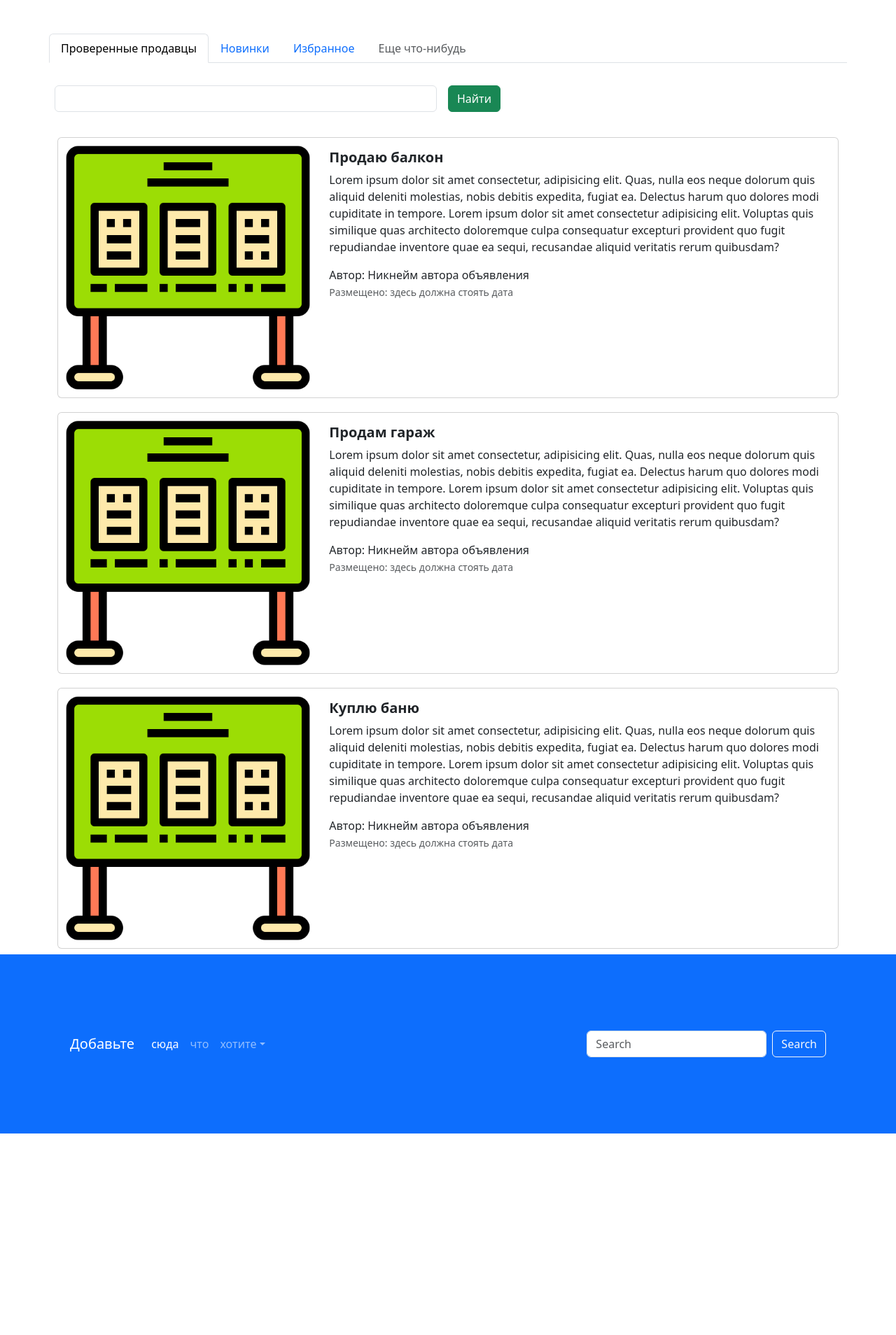
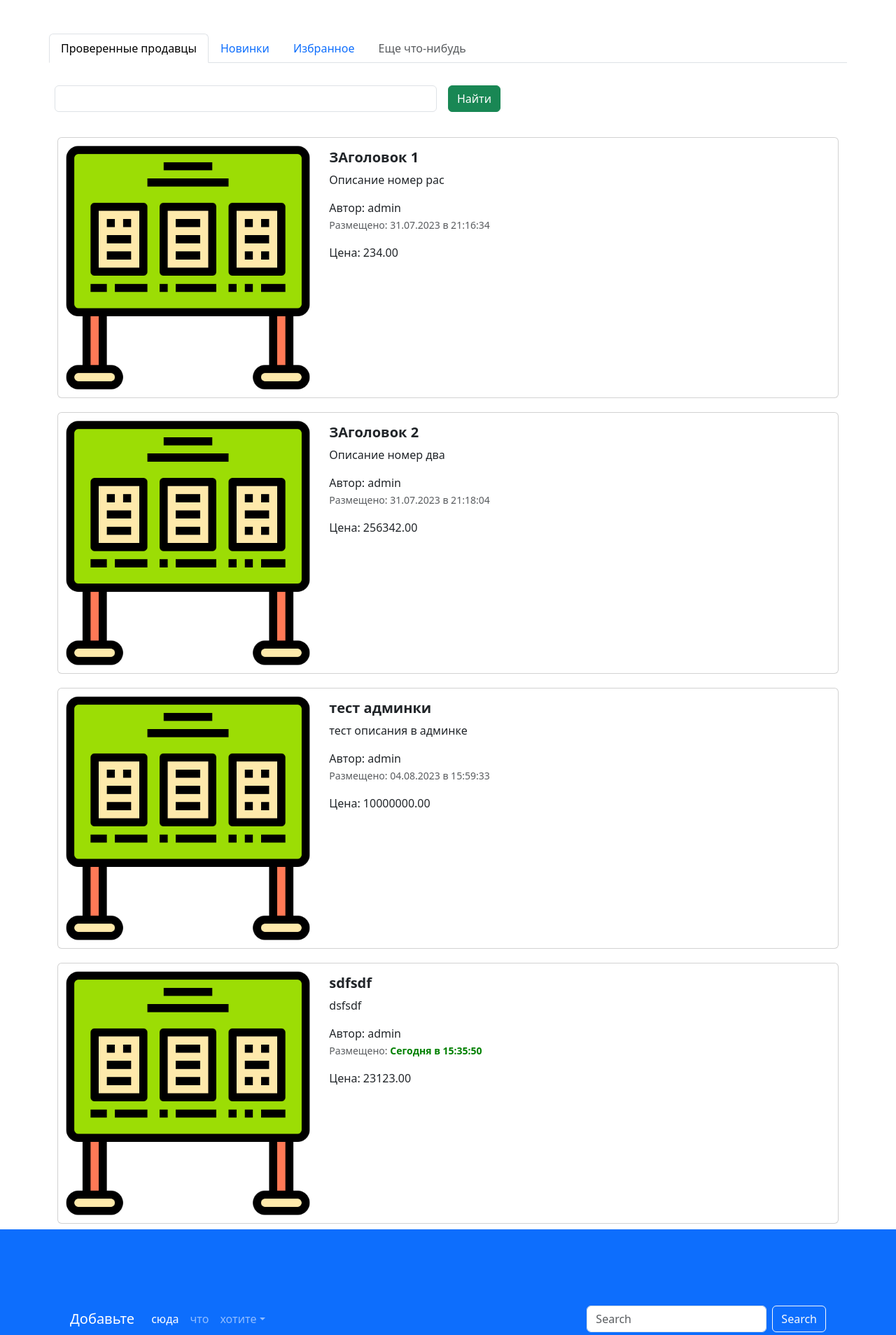
Before and after one commit to AngelinShp/Maximum, a Django app: page / in a window 1280 px wide. Shown: the part 700-2608 px from the top of the page at 70% size. Before the commit the page ends 2320 px from the top, so only its background shows below. Run offline with Django 4.2, Linux system fonts and the light colour scheme; data comes from the database, SQL or seed files in the repository; both versions use the stored data as it was after the commit; some libraries are stand-ins or nearby versions.

Commit message:
Наполнение шаблонов + внешний ключ

```diff
--- a/Django_projango/advert/admin.py
+++ b/Django_projango/advert/admin.py
@@ -4,11 +4,11 @@ from .models import Advertisement
 # Register your models here.
 class AdvertisementAdmin(admin.ModelAdmin):
     list_display = ['id', 'title', 'description', 'price',
-                    'created_date', 'updated_date', 'auction']
+                    'created_date', 'updated_date', 'auction', 'user']
     list_filter = ['auction', 'created_at']
     actions = ['make_auction_false', 'make_auction_true']
     fieldsets = (
-        ('Общее', {'fields': ('title', 'description')}),
+        ('Общее', {'fields': ('title', 'description', 'user')}),
 
         ('Финансы', {'fields': ('price', 'auction'),
                      'classes': ['collapse']
--- a/Django_projango/advert/models.py
+++ b/Django_projango/advert/models.py
@@ -1,10 +1,12 @@
 from django.contrib import admin
 from django.db import models
-
 # Create your models here.
 from django.utils import timezone
 from django.utils.html import format_html
 
+from django.contrib.auth import get_user_model
+
+User=get_user_model()
 
 class Advertisement(models.Model):
     title = models.CharField('Заголовок', max_length=128)
@@ -13,6 +15,7 @@ class Advertisement(models.Model):
     auction = models.BooleanField('Торг', help_text='Отметьте, уместен ли торг')
     created_at = models.DateTimeField(auto_now_add=True)
     updated_at = models.DateTimeField(auto_now=True)
+    user=models.ForeignKey(User, verbose_name='Пользователь', on_delete=models.CASCADE)
 
     @admin.display(description='Дата создания')
     def created_date(self):
--- a/Django_projango/advert/views.py
+++ b/Django_projango/advert/views.py
@@ -3,7 +3,12 @@ from django.http import HttpResponse
 
 # Create your views here.
 # прописываем, что можно вернуть на к-нибудь запрос
+from .models import Advertisement
+
+
 def index(request):
-    return render(request, 'index.html')
+    advertisements=Advertisement.objects.all()
+    context={'advertisements': advertisements}
+    return render(request, 'index.html', context)
 def top_sellers(request):
     return render(request, 'top-sellers.html')
--- a/Django_projango/templates/index.html
+++ b/Django_projango/templates/index.html
@@ -94,6 +94,7 @@
       </div>
     </form>
   </div>
+  {% for adv in advertisements %}
   <div class="col">
     <div class="card mb-2" style="max-width: 1200px; margin-top: 20px;">
       <div class="row g-0">
@@ -105,78 +106,20 @@
         <div class="col-md-8">
           <div class="card-body">
             <h5 class="card-title">
-              <a href="advertisement.html" class="nav-link"><strong>Продаю балкон</strong></a>
+              <a href="advertisement.html" class="nav-link"><strong>{{ adv.title }}</strong></a>
             </h5>
             <a href="advertisement.html" class="nav-link">
-              <p class="card-text">
-                Lorem ipsum dolor sit amet consectetur, adipisicing elit. Quas, nulla eos neque dolorum quis aliquid
-                deleniti molestias, nobis debitis expedita, fugiat ea. Delectus harum quo dolores modi cupiditate in
-                tempore. Lorem ipsum dolor sit amet consectetur adipisicing elit. Voluptas quis similique quas
-                architecto doloremque culpa consequatur excepturi provident quo fugit repudiandae inventore quae ea
-                sequi, recusandae aliquid veritatis rerum quibusdam?
-              </p>
-              <span>Автор: Никнейм автора объявления</span>
-              <p class="card-text"><small class="text-muted">Размещено: здесь должна стоять дата</small></p>
-            </a>
-          </div>
-        </div>
-      </div>
-    </div>
-    <div class="card mb-2" style="max-width: 1200px; margin-top: 20px;">
-      <div class="row g-0">
-        <div class="col-md-4">
-          <a href="advertisement.html" class="nav-link">
-            <img src="{% static 'img/pict.png' %}" class="img-fluid rounded-start" alt="Card title">
-          </a>
-        </div>
-        <div class="col-md-8">
-          <div class="card-body">
-            <h5 class="card-title">
-              <a href="advertisement.html" class="nav-link"><strong>Продам гараж</strong></a>
-            </h5>
-            <a href="advertisement.html" class="nav-link">
-              <p class="card-text">
-                Lorem ipsum dolor sit amet consectetur, adipisicing elit. Quas, nulla eos neque dolorum quis aliquid
-                deleniti molestias, nobis debitis expedita, fugiat ea. Delectus harum quo dolores modi cupiditate in
-                tempore. Lorem ipsum dolor sit amet consectetur adipisicing elit. Voluptas quis similique quas
-                architecto doloremque culpa consequatur excepturi provident quo fugit repudiandae inventore quae ea
-                sequi, recusandae aliquid veritatis rerum quibusdam?
-              </p>
-              <span>Автор: Никнейм автора объявления</span>
-              <p class="card-text"><small class="text-muted">Размещено: здесь должна стоять дата</small></p>
-            </a>
-          </div>
-        </div>
-      </div>
-    </div>
-    <div class="card mb-2" style="max-width: 1200px; margin-top: 20px;">
-      <div class="row g-0">
-        <div class="col-md-4">
-          <a href="advertisement.html" class="nav-link">
-            <img src="{% static 'img/pict.png' %}" class="img-fluid rounded-start" alt="Card title">
-          </a>
-        </div>
-        <div class="col-md-8">
-          <div class="card-body">
-            <h5 class="card-title">
-              <a href="advertisement.html" class="nav-link"><strong>Куплю баню</strong></a>
-            </h5>
-            <a href="advertisement.html" class="nav-link">
-              <p class="card-text">
-                Lorem ipsum dolor sit amet consectetur, adipisicing elit. Quas, nulla eos neque dolorum quis aliquid
-                deleniti molestias, nobis debitis expedita, fugiat ea. Delectus harum quo dolores modi cupiditate in
-                tempore. Lorem ipsum dolor sit amet consectetur adipisicing elit. Voluptas quis similique quas
-                architecto doloremque culpa consequatur excepturi provident quo fugit repudiandae inventore quae ea
-                sequi, recusandae aliquid veritatis rerum quibusdam?
-              </p>
-              <span>Автор: Никнейм автора объявления</span>
-              <p class="card-text"><small class="text-muted">Размещено: здесь должна стоять дата</small></p>
+              <p class="card-text">{{ adv.description }}</p>
+              <span>Автор: {{ adv.user }}</span>
+              <p class="card-text"><small class="text-muted">Размещено: {{adv.created_date}}</small></p>
+            <span>Цена: {{adv.price}}</span>
             </a>
           </div>
         </div>
       </div>
     </div>
   </div>
+  {% endfor %}
 </div>
 <footer style="padding: 100px;" class="bg-primary">
   <nav class="navbar navbar-expand-sm navbar-dark">
```
Also changed, not shown: Django_projango/db.sqlite3.
